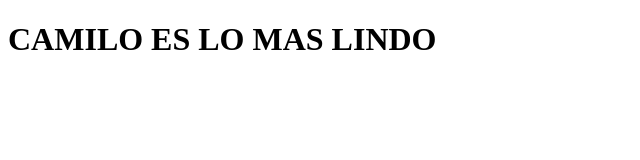
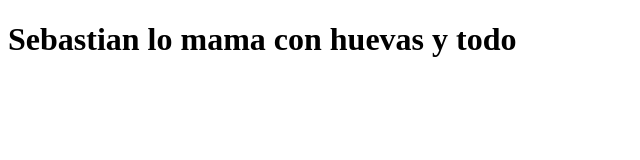
Before and after one commit to davidsuarezn22-web/taller-git-colaborativo, a plain HTML site: page index.html in a window 1280 px wide. Shown: the whole page, without its empty margins (0-640 px from the left). Drawn offline with Linux system fonts and the light colour scheme.

```diff
--- a/index.html
+++ b/index.html
@@ -5,7 +5,7 @@
     <title>Proyecto Integrador Git</title>
 </head>
 <body>
-    <h1>CAMILO ES LO MAS LINDO</h1>
+    <h1>Sebastian lo mama con huevas y todo</h1>
 
 </body>
 </html>
```
